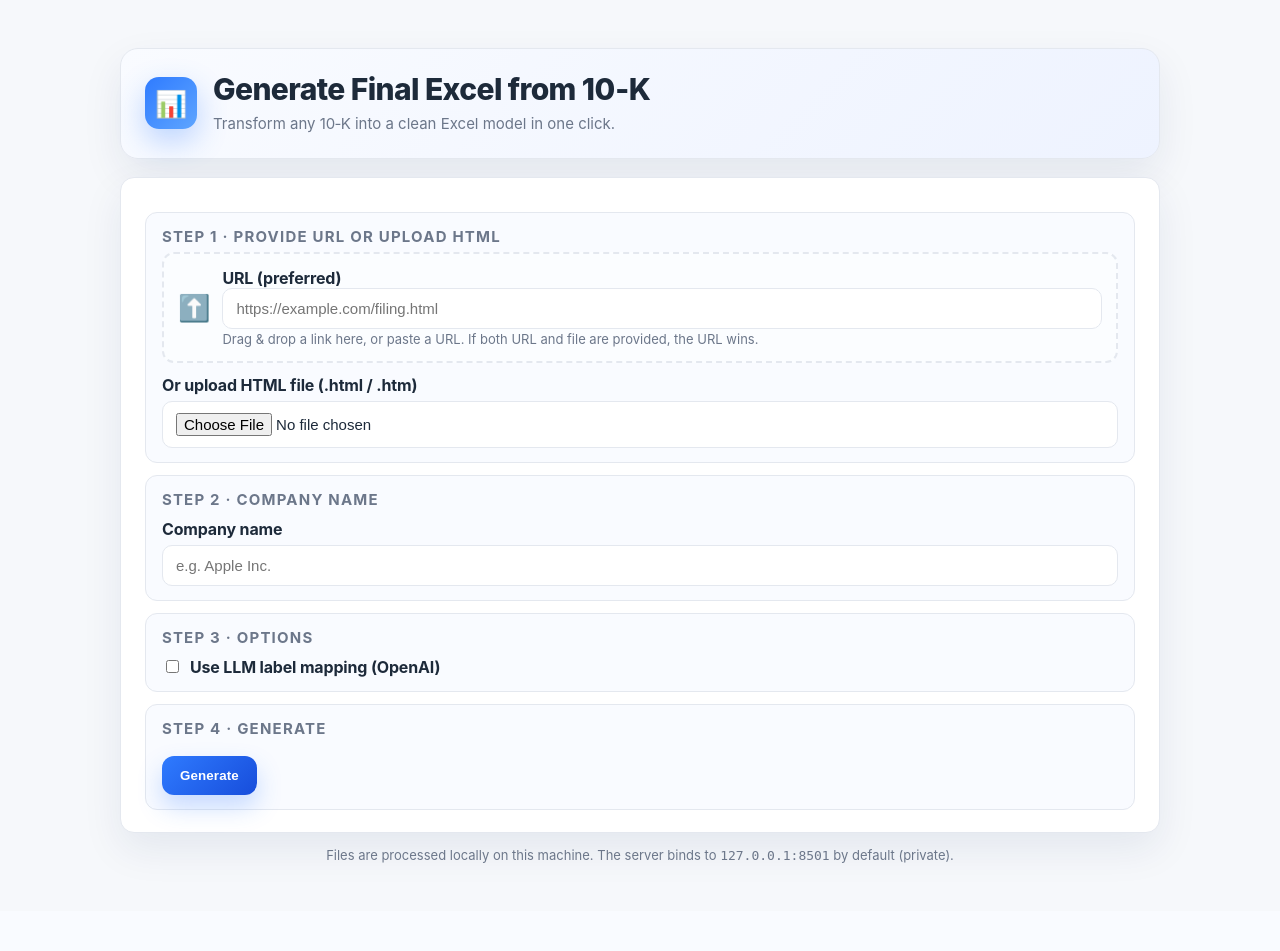
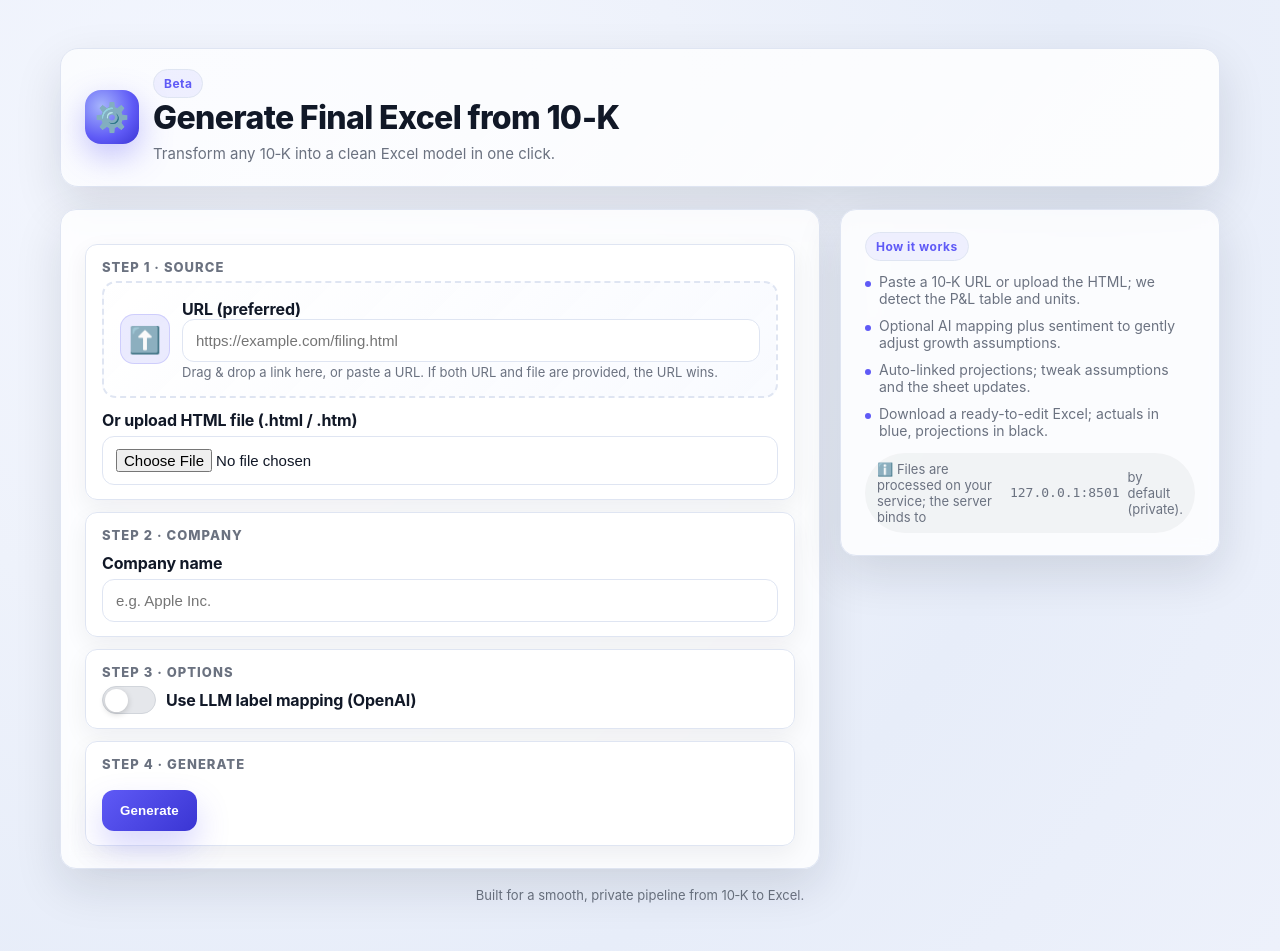
Before and after one commit to baptjl/final_project, a Flask app: page / in a window 1280 px wide. Before the commit the page ends 863 px from the top, so only its background shows below. Run offline with Flask 3, Linux system fonts and the light colour scheme.

Commit message:
Premium SaaS UI: hero, two-column layout, animated dropzone, toggle, status toasts

```diff
--- a/web_app/templates/index.html
+++ b/web_app/templates/index.html
@@ -5,16 +5,16 @@
   <title>Generate Financial Model</title>
   <style>
     :root {
-      --bg: #f6f8fb;
-      --card: #ffffff;
-      --panel: #f9fbff;
-      --border: #e4e8ef;
-      --accent: #2f7bff;
-      --accent-2: #174ddb;
-      --text: #1d2a3a;
-      --muted: #6c778a;
-      --shadow: 0 16px 40px rgba(17, 38, 90, 0.08);
-      --radius: 14px;
+      --bg: radial-gradient(circle at 20% 20%, #f4f7ff 0%, #eef2fb 35%, #e7edf9 65%, #edf1fb 100%);
+      --card: rgba(255,255,255,0.82);
+      --panel: rgba(255,255,255,0.92);
+      --border: #dfe5f2;
+      --accent: #5f5af6;
+      --accent-2: #3a35d3;
+      --text: #111827;
+      --muted: #6b7280;
+      --shadow: 0 18px 48px rgba(17, 24, 39, 0.12);
+      --radius: 16px;
     }
     * { box-sizing: border-box; }
     body {
@@ -30,33 +30,33 @@
     }
     .wrap {
       width: 100%;
-      max-width: 1040px;
+      max-width: 1160px;
     }
     header {
-      background: linear-gradient(135deg, #f9fbff 0%, #eef3ff 100%);
+      display: flex;
+      align-items: center;
+      gap: 14px;
+      margin-bottom: 22px;
+      background: linear-gradient(135deg, rgba(255,255,255,0.65) 0%, rgba(255,255,255,0.9) 100%);
       border: 1px solid var(--border);
       border-radius: 18px;
-      padding: 22px 24px;
+      padding: 20px 24px;
       box-shadow: var(--shadow);
-      margin-bottom: 18px;
-      display: flex;
-      align-items: center;
-      gap: 16px;
     }
-    .icon {
-      width: 52px;
-      height: 52px;
-      border-radius: 14px;
-      background: linear-gradient(135deg, #2f7bff 0%, #5ea5ff 100%);
-      color: #fff;
+    .logo {
+      width: 54px;
+      height: 54px;
+      border-radius: 16px;
+      background: radial-gradient(circle at 30% 30%, #a5b4fc, #5f5af6 60%, #3a35d3);
       display: grid;
       place-items: center;
-      font-size: 26px;
-      box-shadow: 0 12px 30px rgba(47, 123, 255, 0.3);
+      font-size: 28px;
+      color: #fff;
+      box-shadow: 0 12px 32px rgba(95, 90, 246, 0.35);
     }
     h1 {
       margin: 0;
-      font-size: 30px;
+      font-size: 32px;
       font-weight: 800;
       letter-spacing: -0.02em;
     }
@@ -66,21 +66,35 @@
       font-size: 15px;
       line-height: 1.5;
     }
+    .pill {
+      display: inline-flex;
+      align-items: center;
+      gap: 6px;
+      padding: 6px 10px;
+      border-radius: 999px;
+      border: 1px solid var(--border);
+      background: rgba(95,90,246,0.08);
+      color: var(--accent);
+      font-size: 12px;
+      font-weight: 700;
+      letter-spacing: 0.04em;
+    }
+    .grid {
+      display: grid;
+      grid-template-columns: 2fr 1fr;
+      gap: 20px;
+      align-items: start;
+    }
+    @media (max-width: 980px) {
+      .grid { grid-template-columns: 1fr; }
+    }
     .card {
       background: var(--card);
       border: 1px solid var(--border);
       border-radius: var(--radius);
       padding: 22px 24px;
       box-shadow: var(--shadow);
-    }
-    .grid {
-      display: grid;
-      grid-template-columns: 2fr 1fr;
-      gap: 18px;
-      align-items: start;
-    }
-    @media (max-width: 900px) {
-      .grid { grid-template-columns: 1fr; }
+      backdrop-filter: blur(8px);
     }
     .section {
       border: 1px solid var(--border);
@@ -88,14 +102,15 @@
       padding: 14px 16px;
       background: var(--panel);
       margin-top: 12px;
+      box-shadow: 0 8px 24px rgba(17,24,39,0.06);
     }
     .section h3 {
       margin: 0 0 6px;
-      font-size: 15px;
+      font-size: 13px;
       text-transform: uppercase;
       letter-spacing: 0.08em;
       color: var(--muted);
-      font-weight: 700;
+      font-weight: 800;
     }
     label {
       display: block;
@@ -106,9 +121,9 @@
     .hint { color: var(--muted); font-size: 13px; margin-top: 2px; }
     .input, input[type="text"], input[type="file"] {
       width: 100%;
-      padding: 11px 13px;
+      padding: 12px 13px;
       border: 1px solid var(--border);
-      border-radius: 10px;
+      border-radius: 12px;
       font-size: 15px;
       background: #fff;
       color: var(--text);
@@ -117,25 +132,22 @@
     .input:focus, input[type="text"]:focus, input[type="file"]:focus {
       outline: none;
       border-color: var(--accent);
-      box-shadow: 0 0 0 3px rgba(47, 123, 255, 0.15);
+      box-shadow: 0 0 0 3px rgba(95, 90, 246, 0.16);
       transform: translateY(-1px);
     }
     #dropZone {
       border: 2px dashed var(--border);
-      padding: 14px;
-      border-radius: 12px;
-      background: #fbfdff;
-      transition: background 0.2s ease, border-color 0.2s ease;
+      padding: 16px;
+      border-radius: 14px;
+      background: linear-gradient(135deg, rgba(255,255,255,0.95), rgba(248,250,255,0.9));
+      transition: background 0.25s ease, border-color 0.25s ease, box-shadow 0.25s ease;
       position: relative;
       overflow: hidden;
     }
     #dropZone.dragover {
       border-color: var(--accent);
-      background: rgba(47, 123, 255, 0.06);
-      animation: dash 1s linear infinite;
-    }
-    @keyframes dash {
-      to { border-color: var(--accent); }
+      background: linear-gradient(135deg, rgba(95,90,246,0.08), rgba(90, 231, 255, 0.08));
+      box-shadow: 0 12px 26px rgba(95,90,246,0.18);
     }
     .drop-inner {
       display: grid;
@@ -144,8 +156,15 @@
       align-items: center;
     }
     .drop-icon {
+      width: 50px;
+      height: 50px;
+      border-radius: 14px;
+      background: rgba(95,90,246,0.12);
+      display: grid;
+      place-items: center;
       font-size: 26px;
       color: var(--accent);
+      box-shadow: inset 0 0 0 1px rgba(95,90,246,0.2);
     }
     .actions {
       margin-top: 18px;
@@ -157,19 +176,19 @@
     button {
       background: linear-gradient(135deg, var(--accent) 0%, var(--accent-2) 100%);
       color: #fff;
-      padding: 12px 18px;
+      padding: 13px 18px;
       border: none;
       border-radius: 12px;
       font-weight: 800;
       letter-spacing: 0.01em;
       cursor: pointer;
-      box-shadow: 0 12px 24px rgba(47, 123, 255, 0.25);
+      box-shadow: 0 16px 32px rgba(95, 90, 246, 0.25);
       transition: transform 0.1s ease, box-shadow 0.2s ease;
       display: inline-flex;
       align-items: center;
       gap: 10px;
     }
-    button:hover { box-shadow: 0 14px 26px rgba(47, 123, 255, 0.3); }
+    button:hover { box-shadow: 0 18px 36px rgba(95, 90, 246, 0.32); transform: translateY(-1px); }
     button:active { transform: translateY(1px); }
     .spinner {
       width: 16px;
@@ -181,17 +200,43 @@
       display: none;
     }
     button.loading .spinner { display: inline-block; }
-    button.loading .btn-text { opacity: 0.7; }
+    button.loading .btn-text { opacity: 0.75; }
     @keyframes spin { to { transform: rotate(360deg); } }
+    .toggle {
+      position: relative;
+      width: 54px;
+      height: 28px;
+      border-radius: 999px;
+      background: #e5e7eb;
+      border: 1px solid #d1d5db;
+      transition: background 0.2s ease, border-color 0.2s ease;
+      cursor: pointer;
+      flex-shrink: 0;
+    }
+    .toggle::after {
+      content: "";
+      position: absolute;
+      top: 2px;
+      left: 2px;
+      width: 23px;
+      height: 23px;
+      border-radius: 50%;
+      background: #fff;
+      box-shadow: 0 2px 6px rgba(0,0,0,0.18);
+      transition: transform 0.2s ease;
+    }
+    .toggle.on {
+      background: linear-gradient(135deg, var(--accent) 0%, var(--accent-2) 100%);
+      border-color: rgba(95,90,246,0.6);
+    }
+    .toggle.on::after { transform: translateX(25px); }
     .checkbox {
       display: flex;
       align-items: center;
-      gap: 8px;
+      gap: 10px;
       font-weight: 600;
-      margin-top: 10px;
       color: var(--text);
     }
-    .checkbox input { width: auto; }
     .list {
       display: grid;
       gap: 10px;
@@ -244,8 +289,19 @@
       border: 1px solid #ffa8a8;
       font-weight: 600;
     }
+    .info-pill {
+      display: inline-flex;
+      align-items: center;
+      gap: 8px;
+      padding: 8px 12px;
+      border-radius: 999px;
+      background: rgba(17,24,39,0.04);
+      color: var(--muted);
+      font-size: 13px;
+      margin-top: 14px;
+    }
     .footer {
-      margin-top: 14px;
+      margin-top: 18px;
       color: var(--muted);
       font-size: 13px;
       text-align: center;
@@ -253,22 +309,24 @@
   </style>
 </head>
 <body>
-  <div class="toast" id="toast"></div>
+  <div class="toast" id="toast" role="status" aria-live="polite"></div>
   <div class="wrap">
     <header>
-      <div class="icon">📊</div>
+      <div class="logo">⚙️</div>
       <div>
+        <div class="pill">Beta</div>
         <h1>Generate Final Excel from 10‑K</h1>
         <p class="subtitle">Transform any 10‑K into a clean Excel model in one click.</p>
       </div>
     </header>
 
+    <div class="grid">
       <div class="card">
         <div class="banner" id="errorBanner"></div>
         <form method="post" enctype="multipart/form-data" id="mainForm">
 
           <div class="section">
-          <h3>Step 1 · Provide URL or Upload HTML</h3>
+            <h3>Step 1 · Source</h3>
             <div id="dropZone">
               <div class="drop-inner">
                 <div class="drop-icon">⬆️</div>
@@ -284,7 +342,7 @@
           </div>
 
           <div class="section">
-          <h3>Step 2 · Company Name</h3>
+            <h3>Step 2 · Company</h3>
             <label for="company">Company name</label>
             <input class="input" type="text" name="company" id="company" autocomplete="organization" placeholder="e.g. Apple Inc." required />
           </div>
@@ -293,7 +351,8 @@
             <h3>Step 3 · Options</h3>
             <div class="checkbox">
               <input type="hidden" name="use_llm_flag" value="0" />
-            <input type="checkbox" id="useLLM" name="use_llm_flag" value="1" {% if use_llm_default %}checked{% endif %} />
+              <div class="toggle" id="llmToggle" aria-label="Use LLM label mapping"></div>
+              <input type="checkbox" id="useLLM" name="use_llm_flag" value="1" {% if use_llm_default %}checked{% endif %} style="display:none;" />
               <label for="useLLM" style="margin:0;">Use LLM label mapping (OpenAI)</label>
             </div>
           </div>
@@ -311,8 +370,20 @@
         </form>
       </div>
 
+      <div class="card">
+        <div class="pill">How it works</div>
+        <ul class="list">
+          <li><span class="dot"></span><span>Paste a 10‑K URL or upload the HTML; we detect the P&L table and units.</span></li>
+          <li><span class="dot"></span><span>Optional AI mapping plus sentiment to gently adjust growth assumptions.</span></li>
+          <li><span class="dot"></span><span>Auto-linked projections; tweak assumptions and the sheet updates.</span></li>
+          <li><span class="dot"></span><span>Download a ready-to-edit Excel; actuals in blue, projections in black.</span></li>
+        </ul>
+        <div class="info-pill">ℹ️ Files are processed on your service; the server binds to <code>127.0.0.1:8501</code> by default (private).</div>
+      </div>
+    </div>
+
     <div class="footer">
-      Files are processed locally on this machine. The server binds to <code>127.0.0.1:8501</code> by default (private).
+      Built for a smooth, private pipeline from 10‑K to Excel.
     </div>
   </div>
 
@@ -323,23 +394,40 @@
       const urlInput = document.getElementById('urlInput');
       const form = document.getElementById('mainForm');
       const submitBtn = document.getElementById('generateBtn');
-      const spinner = submitBtn.querySelector('.spinner');
       const toast = document.getElementById('toast');
       const errorBanner = document.getElementById('errorBanner');
+      const llmToggle = document.getElementById('llmToggle');
+      const llmCheckbox = document.getElementById('useLLM');
 
       let toastTimeout;
+
+      // Sync toggle with hidden checkbox
+      function syncToggleFromCheckbox() {
+        if (llmCheckbox.checked) {
+          llmToggle.classList.add('on');
+        } else {
+          llmToggle.classList.remove('on');
+        }
+      }
+      syncToggleFromCheckbox();
+      llmToggle.addEventListener('click', () => {
+        llmCheckbox.checked = !llmCheckbox.checked;
+        syncToggleFromCheckbox();
+      });
 
       function showToast(message, isError=false) {
         toast.textContent = isError ? `⚠️ ${message}` : `✅ ${message}`;
         toast.classList.toggle('error', isError);
         toast.style.display = 'block';
         clearTimeout(toastTimeout);
-        toastTimeout = setTimeout(() => { toast.style.display = 'none'; }, 4000);
+        toastTimeout = setTimeout(() => { toast.style.display = 'none'; }, 4500);
       }
 
       function showError(message) {
         errorBanner.textContent = message;
         errorBanner.style.display = 'block';
+        errorBanner.setAttribute('role', 'status');
+        errorBanner.setAttribute('aria-live', 'polite');
         showToast(message, true);
       }
 
@@ -350,7 +438,7 @@
       drop.addEventListener('dragover', (e) => {
         e.preventDefault();
         drop.classList.add('dragover');
-        dropText.textContent = 'Drop the URL here…';
+        dropText.textContent = 'Drop the URL or file here…';
       });
       drop.addEventListener('dragleave', (e) => {
         drop.classList.remove('dragover');
```
Lines whose indentation alone changed are shown as unchanged.
